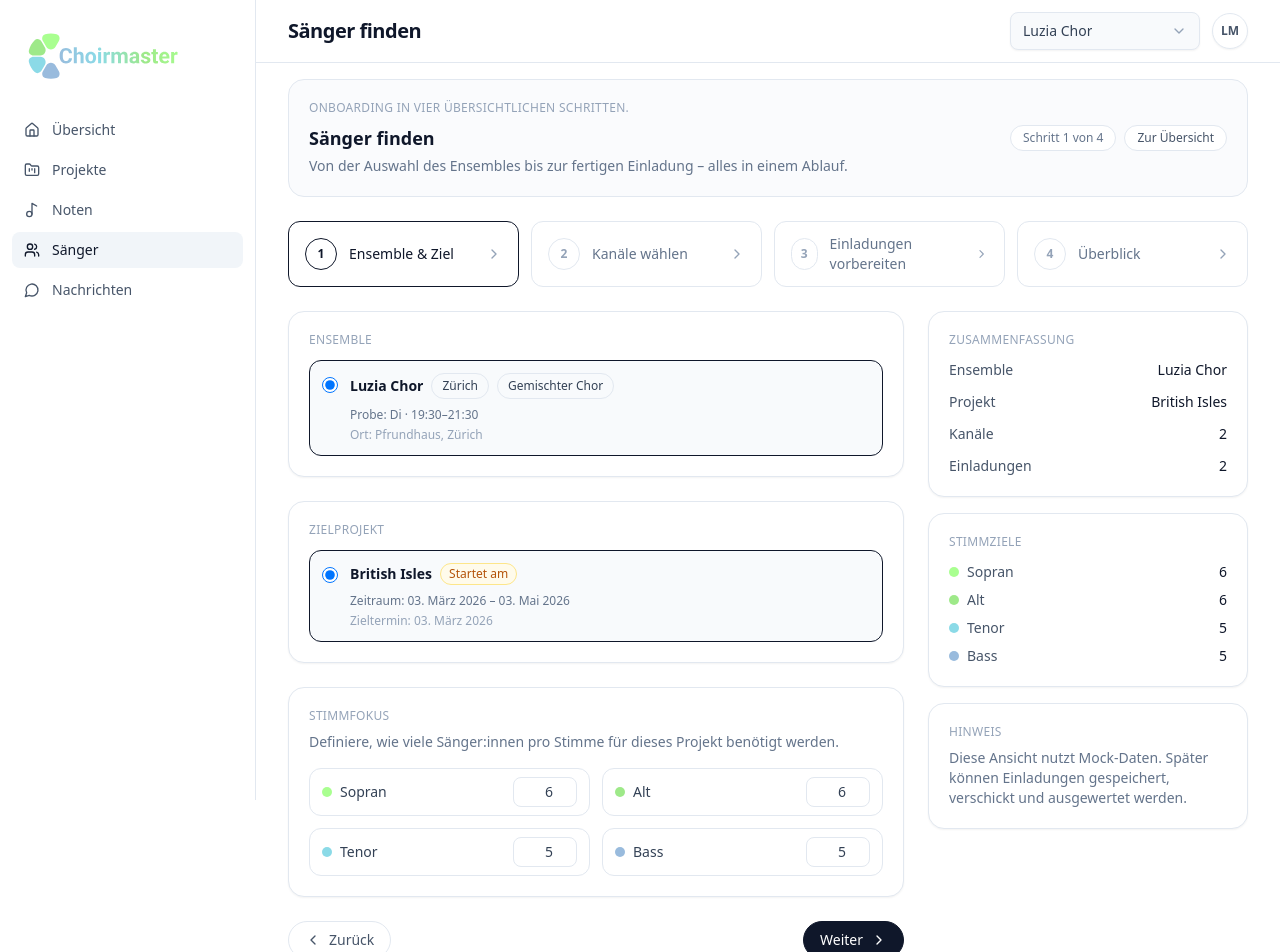
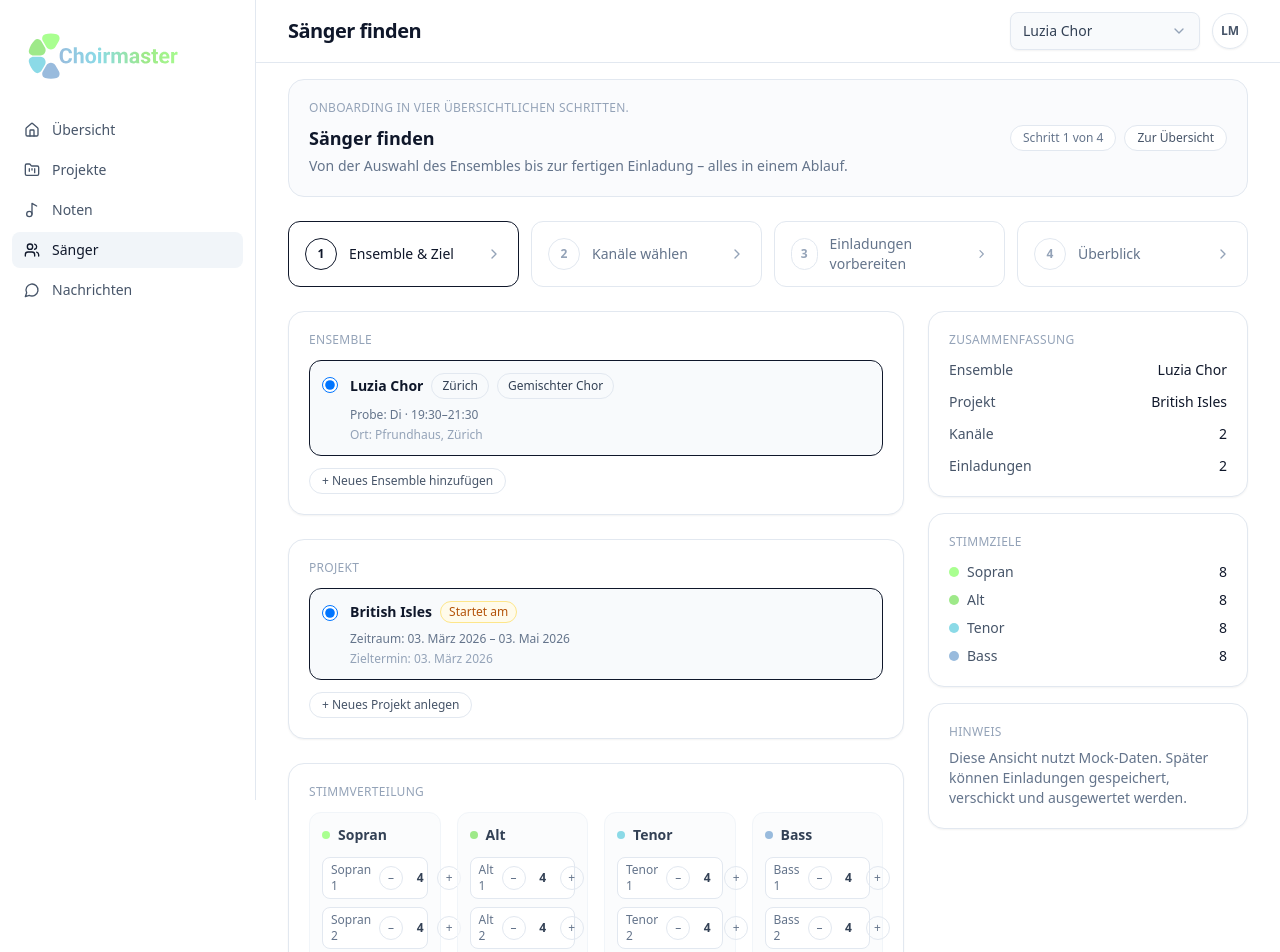
Before and after one commit to TechvibeVentures/Choirmaster, a Next.js app: page /people/onboarding in a window 1280 px wide. Shown: the top 952 px of the page. Built offline with nearby package versions, Linux system fonts and the light colour scheme.

Commit message:
Refine onboarding step one

```diff
--- a/app/(app)/people/onboarding/page.tsx
+++ b/app/(app)/people/onboarding/page.tsx
@@ -98,6 +98,12 @@ const profileFields = [
   { id: "notes", label: "Notizen", required: false }
 ];
 
+const voiceSplitDefaults = [
+  { label: "1", count: 4 },
+  { label: "2", count: 4 },
+  { label: "3", count: 0 }
+];
+
 const getInitialInviteRows = (): InviteRow[] => [
   { id: "row-1", name: "Anna Berger", email: "anna@example.com", voice: "" },
   { id: "row-2", name: "Jonas Frei", email: "jonas@example.com", voice: "" },
@@ -146,12 +152,10 @@ export default function PeopleOnboardingPage() {
     "Hallo! Wir suchen Verstärkung für unser nächstes Projekt. Hier findest du alle Infos und kannst dich direkt eintragen."
   );
   const [copied, setCopied] = useState(false);
-  const [voiceTargets, setVoiceTargets] = useState<Record<Voice, number>>({
-    Soprano: 6,
-    Alto: 6,
-    Tenor: 5,
-    Bass: 5
-  });
+
+  const handleComingSoon = () => {
+    window.alert("Diese Funktion kommt in einer späteren Version der App.");
+  };
 
   const choirProjects = useMemo(
     () => projects.filter((project) => project.choir_id === selectedChoirId),
@@ -203,6 +207,7 @@ export default function PeopleOnboardingPage() {
   };
 
   const handleCopy = () => {
+    handleComingSoon();
     setCopied(true);
     window.setTimeout(() => setCopied(false), 1500);
   };
@@ -328,11 +333,18 @@ export default function PeopleOnboardingPage() {
                     </label>
                   ))}
                 </div>
+                <button
+                  type="button"
+                  onClick={handleComingSoon}
+                  className="mt-3 inline-flex items-center gap-2 rounded-full border border-slate-200 bg-white px-3 py-1 text-xs text-slate-600 transition hover:border-slate-300"
+                >
+                  + Neues Ensemble hinzufügen
+                </button>
               </Card>
 
               <Card>
                 <div className="text-xs uppercase tracking-wide text-slate-400">
-                  Zielprojekt
+                  Projekt
                 </div>
                 <div className="mt-3 space-y-3">
                   {choirProjects.map((project) => {
@@ -385,41 +397,63 @@ export default function PeopleOnboardingPage() {
                     </div>
                   ) : null}
                 </div>
+                <button
+                  type="button"
+                  onClick={handleComingSoon}
+                  className="mt-3 inline-flex items-center gap-2 rounded-full border border-slate-200 bg-white px-3 py-1 text-xs text-slate-600 transition hover:border-slate-300"
+                >
+                  + Neues Projekt anlegen
+                </button>
               </Card>
 
               <Card>
                 <div className="text-xs uppercase tracking-wide text-slate-400">
-                  Stimmfokus
+                  Stimmverteilung
                 </div>
-                <p className="mt-2 text-sm text-slate-500">
-                  Definiere, wie viele Sänger:innen pro Stimme für dieses Projekt
-                  benötigt werden.
-                </p>
-                <div className="mt-4 grid gap-3 sm:grid-cols-2">
+                <div className="mt-3 grid gap-4 md:grid-cols-2 xl:grid-cols-4">
                   {voiceOrder.map((voice) => (
                     <div
                       key={voice}
-                      className="flex items-center justify-between gap-3 rounded-xl border border-slate-200 bg-white px-3 py-2"
+                      className="rounded-xl border border-slate-100 bg-slate-50/60 p-3"
                     >
-                      <div className="flex items-center gap-2 text-sm font-medium text-slate-700">
+                      <div className="flex items-center gap-2 text-sm font-semibold text-slate-700">
                         <span
-                          className="h-2.5 w-2.5 rounded-full"
+                          className="h-2 w-2 rounded-full"
                           style={{ backgroundColor: voiceColors[voice] }}
                         />
-                        {getVoiceLabel(voice)}
+                        <span>{getVoiceLabel(voice)}</span>
                       </div>
-                      <input
-                        type="number"
-                        min={0}
-                        value={voiceTargets[voice]}
-                        onChange={(event) =>
-                          setVoiceTargets((prev) => ({
-                            ...prev,
-                            [voice]: Number(event.target.value)
-                          }))
-                        }
-                        className="w-16 rounded-lg border border-slate-200 px-2 py-1 text-right text-sm text-slate-700"
-                      />
+                      <div className="mt-3 space-y-2">
+                        {voiceSplitDefaults.map((split) => (
+                          <div
+                            key={`${voice}-${split.label}`}
+                            className="flex items-center justify-between gap-2 rounded-lg border border-slate-200 bg-white px-2 py-1"
+                          >
+                            <span className="text-xs text-slate-500">
+                              {getVoiceLabel(voice)} {split.label}
+                            </span>
+                            <div className="flex items-center gap-2">
+                              <button
+                                type="button"
+                                onClick={handleComingSoon}
+                                className="h-6 w-6 rounded-full border border-slate-200 text-xs text-slate-500 transition hover:border-slate-300 hover:text-slate-700"
+                              >
+                                –
+                              </button>
+                              <span className="min-w-[18px] text-center text-xs font-semibold text-slate-700">
+                                {split.count}
+                              </span>
+                              <button
+                                type="button"
+                                onClick={handleComingSoon}
+                                className="h-6 w-6 rounded-full border border-slate-200 text-xs text-slate-500 transition hover:border-slate-300 hover:text-slate-700"
+                              >
+                                +
+                              </button>
+                            </div>
+                          </div>
+                        ))}
+                      </div>
                     </div>
                   ))}
                 </div>
@@ -715,6 +749,7 @@ export default function PeopleOnboardingPage() {
                 <div className="mt-4 flex flex-wrap gap-2">
                   <button
                     type="button"
+                    onClick={handleComingSoon}
                     className="rounded-lg border border-slate-900 bg-slate-900 px-4 py-2 text-sm text-white"
                   >
                     Onboarding starten
@@ -803,7 +838,7 @@ export default function PeopleOnboardingPage() {
                     {getVoiceLabel(voice)}
                   </span>
                   <span className="font-medium text-slate-900">
-                    {voiceTargets[voice]}
+                    {voiceSplitDefaults.reduce((sum, split) => sum + split.count, 0)}
                   </span>
                 </div>
               ))}
```
